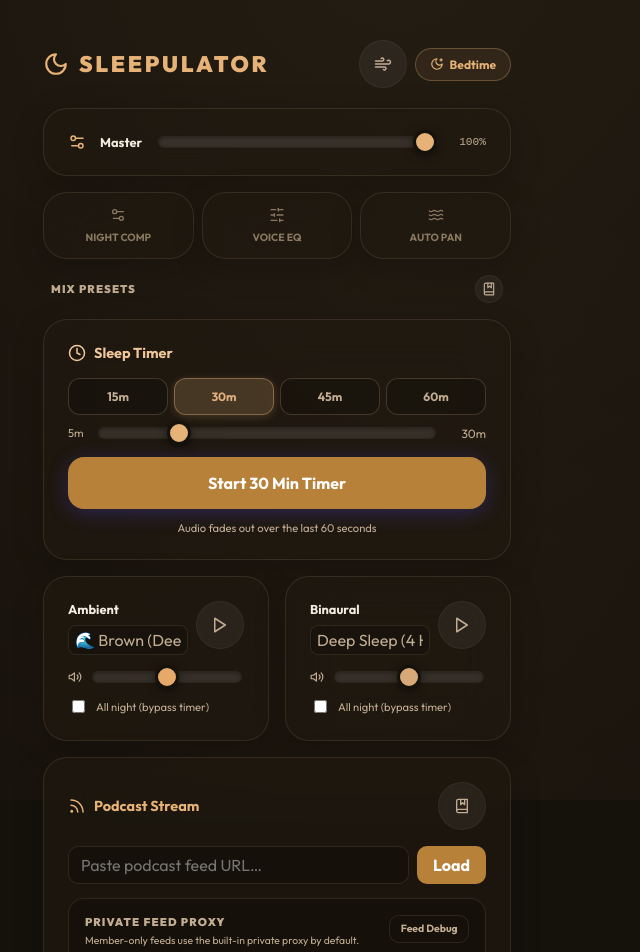
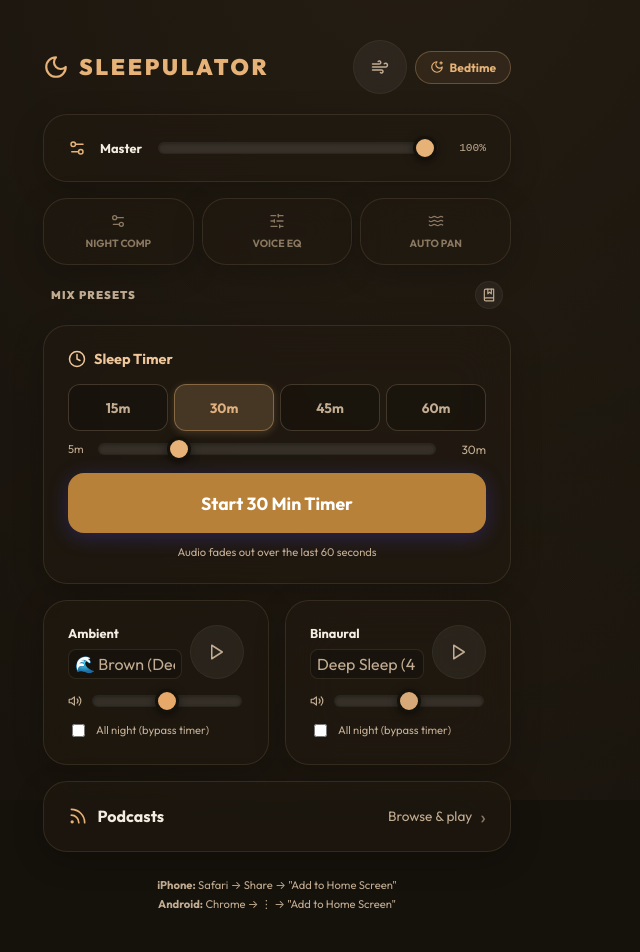
Before and after one commit to blurbleasd/sleepulator, a React (Vite) app: page / in a window 1280 px wide. Shown: the top 952 px of the page, without its empty margins (363-1003 px from the left). Built offline with nearby package versions, Linux system fonts and the light colour scheme; the HTML template or start-up script is replaced by a standard one.

Commit message:
Redesign: bigger controls, move podcasts to their own screen

```diff
--- a/src/AppLayout.jsx
+++ b/src/AppLayout.jsx
@@ -276,6 +276,7 @@ export default function AppLayout() {
     c_inner,
   } = useAppContext() || {}; // fallback for safety
 
+  const [showPodcasts, setShowPodcasts] = React.useState(false);
 
   return (
     <div className="app-container" style={{minHeight:'100dvh', color:c_text}}>
@@ -429,6 +430,33 @@ export default function AppLayout() {
 
           {/* Ambient + Binaural */}
           <AmbientBinaural />
+
+          {/* Podcasts entry — opens the podcast screen */}
+          <button onClick={()=>setShowPodcasts(true)} className="card" style={{display:'flex',alignItems:'center',justifyContent:'space-between',cursor:'pointer',width:'100%',textAlign:'left',border:'1px solid var(--c-border)'}}>
+            <span style={{display:'flex',alignItems:'center',gap:'.6rem',fontWeight:700,fontSize:'1rem',color:c_head}}>
+              <LucideIcon name="Rss" size={20} color={bm?'#a9762f':'#e6b277'}/> Podcasts
+            </span>
+            <span style={{display:'flex',alignItems:'center',gap:'.5rem',color:c_sub,fontSize:'.85rem'}}>
+              {curEp ? <span style={{color:'#e6b277',maxWidth:130,overflow:'hidden',textOverflow:'ellipsis',whiteSpace:'nowrap'}}>{podPlaying?'▶':'⏸'} {curEp.title}</span> : 'Browse & play'}
+              <span style={{fontSize:'1.3rem',lineHeight:1,color:c_dim}}>›</span>
+            </span>
+          </button>
+
+          {/* Install hint */}
+          <div style={{textAlign:'center',fontSize:'.7rem',color:c_sub,padding:'.5rem 0 .25rem',lineHeight:1.7}}>
+            <p style={{margin:0}}><strong style={{color:c_sub}}>iPhone:</strong> Safari → Share → "Add to Home Screen"</p>
+            <p style={{margin:0}}><strong style={{color:c_sub}}>Android:</strong> Chrome → ⋮ → "Add to Home Screen"</p>
+          </div>
+        </div>
+
+        {/* Podcast screen */}
+        {showPodcasts && (
+        <div className="overlay" style={{zIndex:150,paddingTop:'var(--top-clearance)',overflowY:'auto'}}>
+          <div style={{maxWidth:500,margin:'0 auto',paddingLeft:'1rem',paddingRight:'1rem'}} className="pad-bottom">
+            <div style={{display:'flex',alignItems:'center',gap:'.5rem',padding:'0 0 1rem'}}>
+              <button onClick={()=>setShowPodcasts(false)} className="btn-icon" title="Back"><LucideIcon name="X" size={20}/></button>
+              <span style={{fontSize:'1.1rem',fontWeight:800,color:c_head}}>Podcasts</span>
+            </div>
 
           {/* Podcast */}
           <div className="card" style={{position:'relative',overflow:'hidden'}}>
@@ -700,14 +728,9 @@ export default function AppLayout() {
               </div>
             )}
           </div>
-
-          {/* Install hint */}
-          <div style={{textAlign:'center',fontSize:'.7rem',color:c_sub,padding:'.5rem 0 .25rem',lineHeight:1.7}}>
-            <p style={{margin:0}}><strong style={{color:c_sub}}>iPhone:</strong> Safari → Share → "Add to Home Screen"</p>
-            <p style={{margin:0}}><strong style={{color:c_sub}}>Android:</strong> Chrome → ⋮ → "Add to Home Screen"</p>
           </div>
-
         </div>
+        )}
       </div>
     </div>
   );
--- a/src/index.css
+++ b/src/index.css
@@ -88,7 +88,7 @@ button, input, optgroup, select, textarea { font: inherit; }
 
 /* ── Buttons ── */
 .btn-icon {
-  min-width: 48px; min-height: 48px;
+  min-width: 54px; min-height: 54px;
   border-radius: 50%;
   display: inline-flex; align-items: center; justify-content: center;
   border: 1px solid rgba(255,255,255,0.05);
@@ -118,8 +118,8 @@ button, input, optgroup, select, textarea { font: inherit; }
 .btn-pill:hover { transform: scale(1.02); background: rgba(255,255,255,0.1); }
 
 .btn-primary {
-  width: 100%; padding: 1rem; border-radius: 1rem;
-  font-size: 1rem; font-weight: 700; cursor: pointer;
+  width: 100%; padding: 1.15rem; border-radius: 1rem;
+  font-size: 1.1rem; font-weight: 700; cursor: pointer;
   border: none;
   background: linear-gradient(135deg, var(--c-indigo), var(--c-purple));
   color: white;
@@ -258,7 +258,7 @@ html.bm .btn-icon { border-color: transparent; }
 
 /* ── Tab Bar ── */
 .tab-bar { display: flex; gap: 0.5rem; padding: 0.375rem; background: rgba(0,0,0,0.2); border: 1px solid var(--c-border); border-radius: 1rem; }
-.tab-btn { flex: 1; padding: 0.625rem; border: none; border-radius: 0.75rem; cursor: pointer; font-size: 0.8rem; font-weight: 700; transition: all 0.2s ease; background: transparent; color: var(--c-sub); }
+.tab-btn { flex: 1; padding: 0.85rem; border: none; border-radius: 0.75rem; cursor: pointer; font-size: 0.9rem; font-weight: 700; transition: all 0.2s ease; background: transparent; color: var(--c-sub); }
 .tab-btn:hover { color: var(--c-text); background: rgba(255,255,255,0.05); }
 .tab-btn.active { background: var(--c-surface); color: var(--c-text); box-shadow: 0 2px 8px rgba(0,0,0,0.2); border: 1px solid rgba(255,255,255,0.05); }
 .tab-btn.active-purple { background: linear-gradient(135deg, rgba(230,178,119,0.2), rgba(230,178,119,0.4)); color: var(--c-purple); border-color: rgba(230,178,119,0.3); box-shadow: 0 4px 12px rgba(230,178,119,0.2); }
@@ -269,7 +269,7 @@ html.bm .btn-icon { border-color: transparent; }
 .ep-row:active { transform: scale(0.98); opacity: 0.8; }
 
 /* ── Speed chips ── */
-.speed-chip { flex: 1; padding: 0.625rem; border-radius: 0.75rem; font-size: 0.75rem; font-weight: 700; border: 1px solid var(--c-border2); background: rgba(0,0,0,0.2); color: var(--c-sub); cursor: pointer; transition: all 0.2s ease; }
+.speed-chip { flex: 1; padding: 0.85rem 0.625rem; border-radius: 0.75rem; font-size: 0.85rem; font-weight: 700; border: 1px solid var(--c-border2); background: rgba(0,0,0,0.2); color: var(--c-sub); cursor: pointer; transition: all 0.2s ease; }
 .speed-chip:hover { background: rgba(255,255,255,0.05); color: var(--c-text); }
 .speed-chip.on { background: rgba(230,178,119,0.2); border-color: rgba(230,178,119,0.4); color: var(--c-purple); box-shadow: 0 2px 8px rgba(230,178,119,0.2); }
 
```
Also changed, not shown: 1 other file (tests, documents, lock files or other folders).
